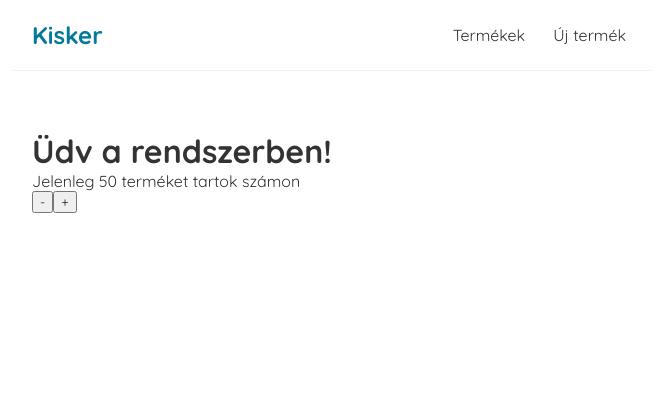
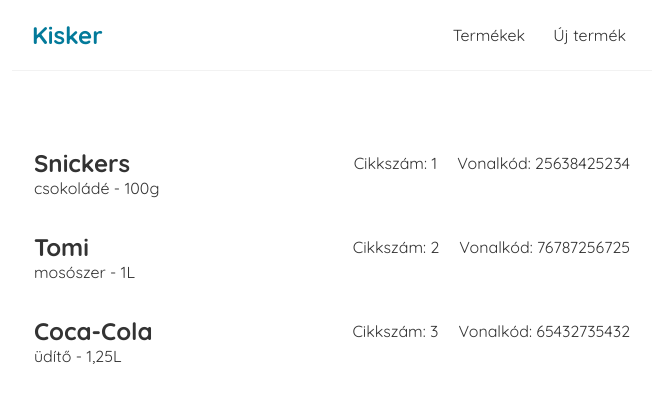
Before and after one commit to molbazsa/shopping, a React (Create React App) app: page / in a window 1280 px wide. Shown: the top 402 px of the page, without its empty margins (308-969 px from the left). Built offline with nearby package versions, Linux system fonts and the light colour scheme.

Commit message:
outputting lists

```diff
--- a/src/Products.js
+++ b/src/Products.js
@@ -1,27 +1,36 @@
-import { useEffect, useState } from "react";
+import { useState } from "react";
 
 function Products() {
-  const title = "Üdv a rendszerben!";
-  const [products, setProducts] = useState(50);
-
-  useEffect(() => {
-    console.log(`products = ${products} now`);
-  }, [products]);
-
-  function handleMinus() {
-    setProducts(products - 1);
-  }
-
-  function handlePlus() {
-    setProducts(products + 1);
-  }
+  const [products, setProducts] = useState([
+    {
+      id: 1,
+      barcode: 25638425234,
+      name: "Snickers",
+      description: "csokoládé - 100g",
+    },
+    { id: 2, barcode: 76787256725, name: "Tomi", description: "mosószer - 1L" },
+    {
+      id: 3,
+      barcode: 65432735432,
+      name: "Coca-Cola",
+      description: "üdítő - 1,25L",
+    },
+  ]);
 
   return (
     <div className="Products">
-      <h1>{title}</h1>
-      <p>Jelenleg {products} terméket tartok számon</p>
-      <button onClick={handleMinus}>-</button>
-      <button onClick={handlePlus}>+</button>
+      {products.map((product) => (
+        <div className="product" key={product.id}>
+          <div className="product-header">
+            <h2>{product.name}</h2>
+            <div className="product-codes">
+              <span>Cikkszám: {product.id}</span>
+              <span>Vonalkód: {product.barcode}</span>
+            </div>
+          </div>
+          <p>{product.description}</p>
+        </div>
+      ))}
     </div>
   );
 }
--- a/src/index.css
+++ b/src/index.css
@@ -7,6 +7,7 @@
   color: #333;
 }
 
+/* Navbar */
 .Navbar {
   padding: 20px;
   display: flex;
@@ -34,8 +35,36 @@
   color: #037a9a;
 }
 
+/* main */
 main {
   max-width: 600px;
   margin: 40px auto;
   padding: 20px;
 }
+
+/* product */
+.product {
+  padding: 15px 0;
+  border: 2px solid rgba(0, 0, 0, 0);
+}
+
+.product:hover {
+  border: 2px solid #f2f2f2;
+}
+
+.product:hover h2 {
+  color: #037a9a;
+}
+
+.product-header {
+  display: flex;
+  align-items: center;
+}
+
+.product-codes {
+  margin-left: auto;
+}
+
+.product-codes span {
+  margin-left: 20px;
+}
```
